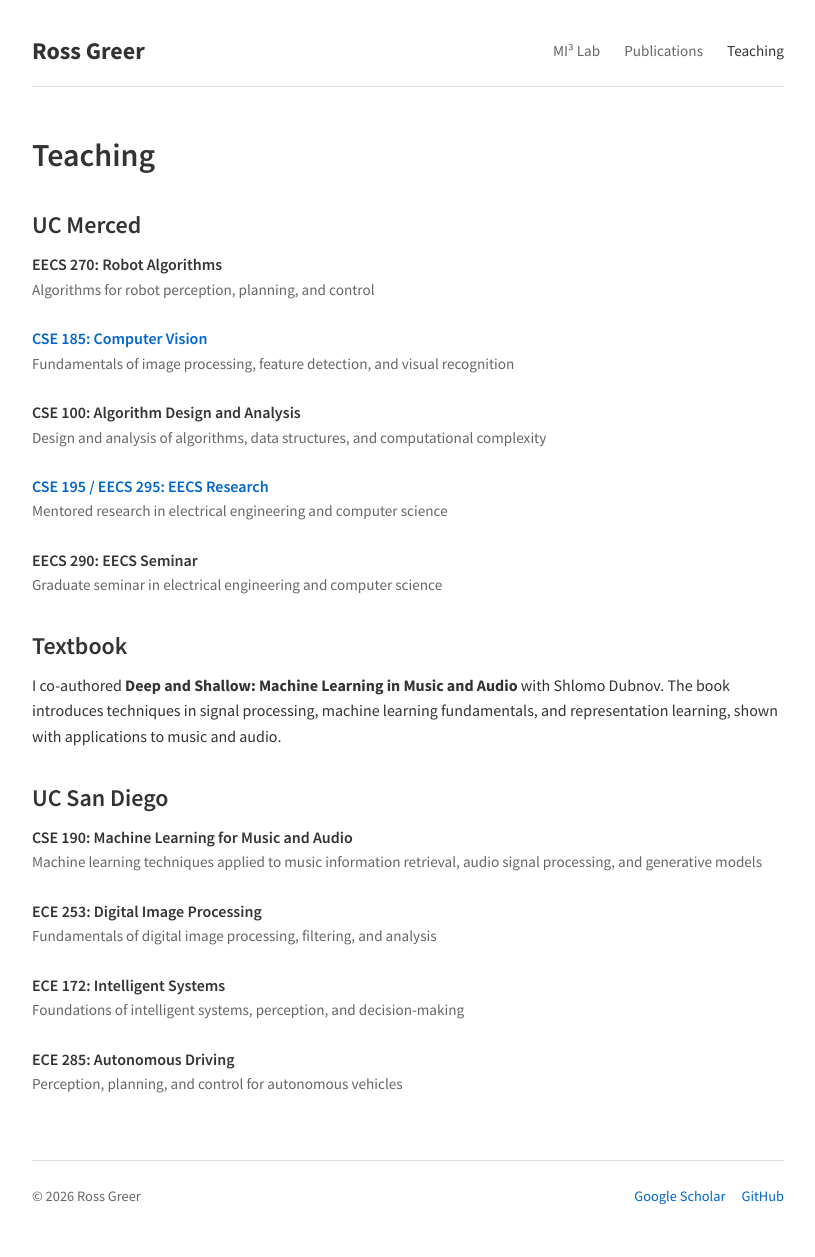
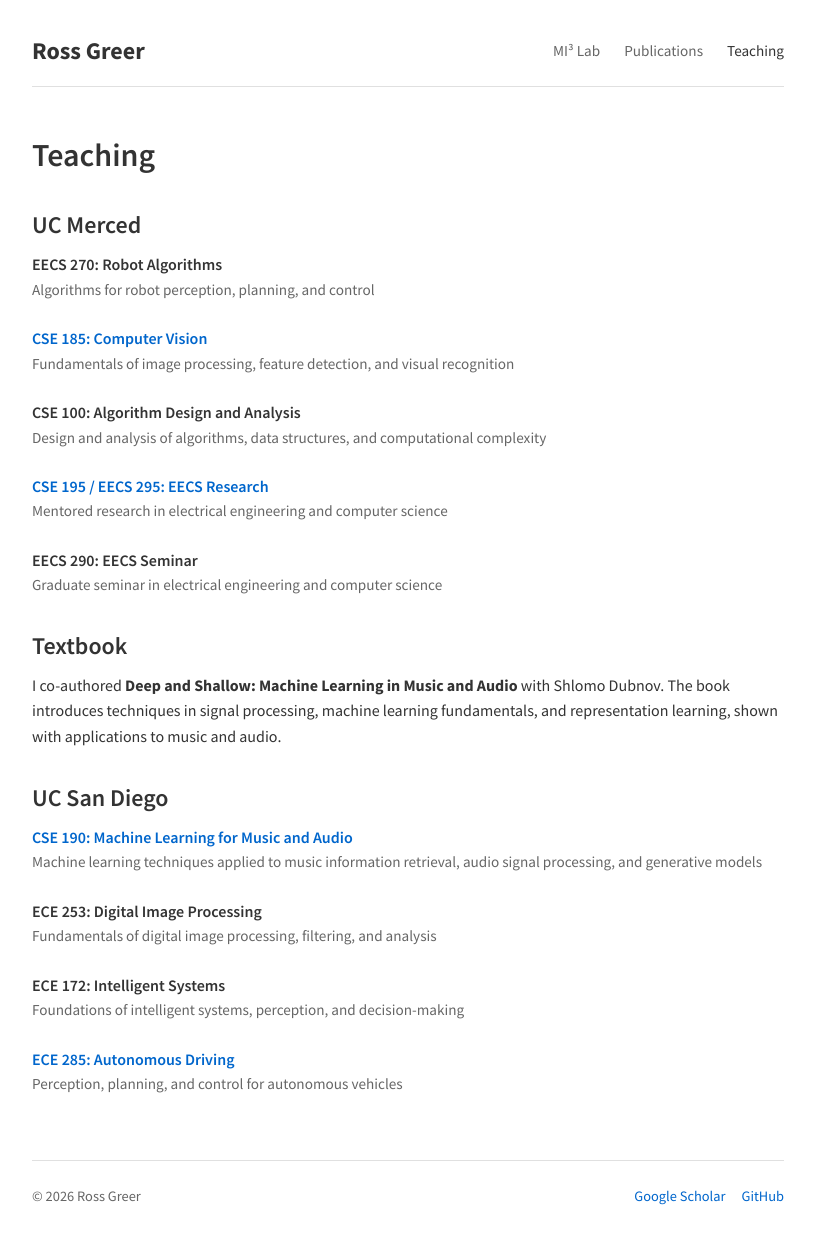
Before and after one commit to rossgreer/rossgreer.github.io, a Jekyll site: the page built from teaching.md, in a window 1280 px wide. Shown: the whole page, without its empty margins (232-1047 px from the left). Built offline with Jekyll 4.4.1, drawn with Linux system fonts in a browser that asks for light colours; some web fonts are replaced.

Commit message:
Link CSE 190 and ECE 285 course titles
Co-Authored-By: Claude Opus 4.7 <noreply@anthropic.com>

```diff
--- a/teaching.md
+++ b/teaching.md
@@ -40,7 +40,7 @@ I co-authored **Deep and Shallow: Machine Learning in Music and Audio** with Shl
 ## UC San Diego
 
 <div class="course">
-  <div class="course-title">CSE 190: Machine Learning for Music and Audio</div>
+  <div class="course-title"><a href="https://sites.google.com/eng.ucsd.edu/ucsd-cse-190/home">CSE 190: Machine Learning for Music and Audio</a></div>
   <div class="course-info">Machine learning techniques applied to music information retrieval, audio signal processing, and generative models</div>
 </div>
 
@@ -55,6 +55,6 @@ I co-authored **Deep and Shallow: Machine Learning in Music and Audio** with Shl
 </div>
 
 <div class="course">
-  <div class="course-title">ECE 285: Autonomous Driving</div>
+  <div class="course-title"><a href="https://cvrr.ucsd.edu/courses/ece-285">ECE 285: Autonomous Driving</a></div>
   <div class="course-info">Perception, planning, and control for autonomous vehicles</div>
 </div>
```
